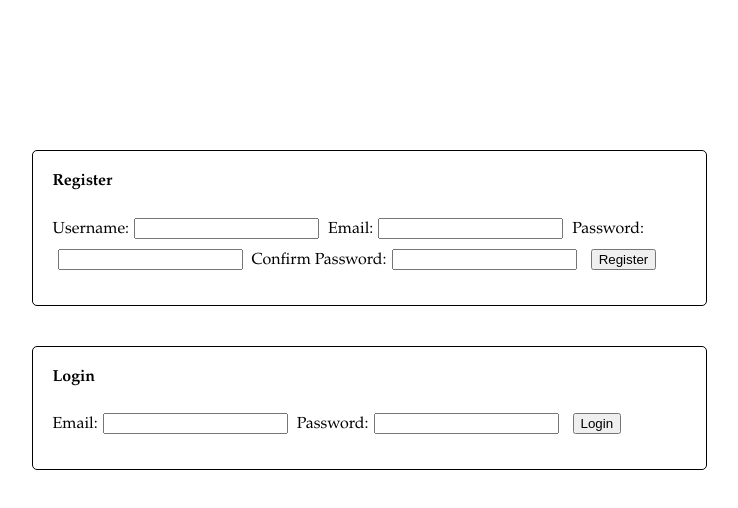
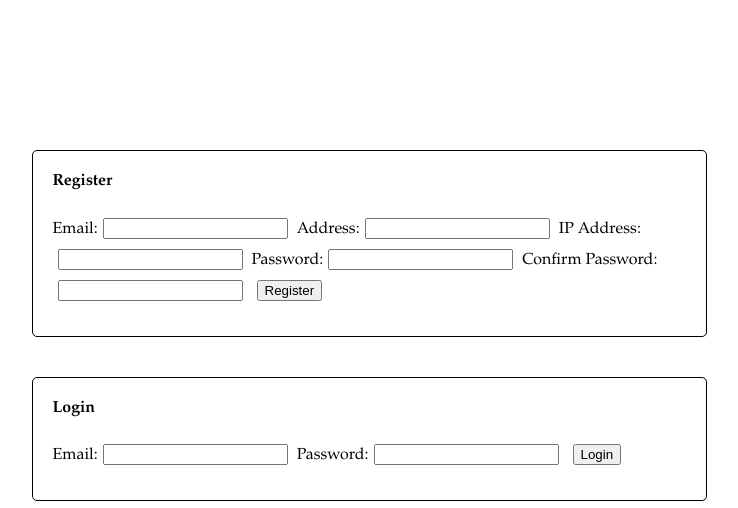
Before and after one commit to ebergstein/miningwebsite, a Django app: page / in a window 1280 px wide. Shown: the top 508 px of the page, without its empty margins (239-977 px from the left). Run offline with Django 3.2, Linux system fonts and the light colour scheme; parts of the project's set-up code (start-up, migrations or seed data) failed here and were passed over.

Commit message:
Implementing user separation by location.

```diff
--- a/apps/logreg/templates/logreg/index.html
+++ b/apps/logreg/templates/logreg/index.html
@@ -18,8 +18,9 @@
 			<form action="{% url 'login:register' %}" method="POST">
 				{% csrf_token %}
 				<h4>Register</h4>
-				<label>Username:<input type = "text" name = "username"></label>
 				<label>Email:<input type = "text" name = "email"></label>
+				<label>Address:<input type = "text" name = "address"></label>
+				<label>IP Address:<input type = "text" name = "ip"></label>
 				<label>Password:<input type = "password" name = "password"></label>
 				<label>Confirm Password:<input type = "password" name = "confirm"></label>
 				<input type = "submit" value = "Register">
--- a/apps/logreg/views.py
+++ b/apps/logreg/views.py
@@ -7,18 +7,20 @@ def index(request):
     return render(request, 'logreg/index.html')
 
 def register(request):
-    user = User.objects.regvalidator(request.POST['username'], request.POST['email'], request.POST['password'], request.POST['confirm'])
+    user = User.objects.regvalidator(request.POST['email'], request.POST['password'], request.POST['confirm'],
+    request.POST['address'], request.POST['ip'])
     if user['errors'] != []:
         for errors in user['errors']:
             messages.add_message(request, messages.ERROR, errors)
         return redirect(reverse('login:home'))
     prehash = User.objects.bcryptor(request.POST['password'])
     pwhash = prehash['pwhash']
-    User.objects.create(username = request.POST['username'], email = request.POST['email'], pwhash = pwhash)
-    request.session['username'] = request.POST['username']
+    User.objects.create(email = request.POST['email'], pwhash = pwhash,
+    address = request.POST['address'], ip = request.POST['ip'])
+    request.session['email'] = request.POST['email']
     check = User.objects.get(email = request.POST['email'])
     request.session['id'] = check.id
-    request.session['username'] = check.username
+    request.session['address'] = check.address
     return redirect(reverse('mining:home'))
 
 def login(request):
@@ -29,5 +31,5 @@ def login(request):
         return redirect(reverse('login:home'))
     namer = User.objects.get(email = request.POST['email'])
     request.session['id'] = namer.id
-    request.session['username'] = namer.username
+    request.session['address'] = namer.address
     return redirect(reverse('mining:home'))
--- a/apps/mininginfo/templates/mininginfo/index.html
+++ b/apps/mininginfo/templates/mininginfo/index.html
@@ -8,10 +8,13 @@
     <script src="https://ajax.googleapis.com/ajax/libs/jquery/3.2.1/jquery.min.js"></script>
     <script type = "text/javascript">
     		function update(){
-    			$.get("http://192.168.0.16:17790/api/miners", function(res){
+    			var ip = "{{ip}}"
+    			$.get("http://" + ip + "/api/miners", function(res){
 					var grouplist = res.groupList;
+					var address = "{{address}}"
 					var html_str = "<table><thead><tr><th>Miners</th><th>Status</th><th>Progress</th><th>Speed</th><th>Coin</th></tr></thead><tbody>";
 					for(var j = 0; j < grouplist.length; j++){
+						if(address == grouplist[j].name){
 						var minerlist = grouplist[j].minerList;
 							for(var i = 0; i < minerlist.length; i++){
 								html_str += "<tr>"
@@ -26,6 +29,7 @@
 								html_str += "<td>" + minerlist[i].coinInfo.displayName + "\n";
 								html_str += minerlist[i].coinInfo.revenuePerDay + "\n";
 								html_str += minerlist[i].coinInfo.revenuePerMonth + "</td></tr>";
+							}
 						}
 					}
 					html_str += "</tbody></table>";
```
Also changed, not shown: apps/logreg/models.py (+8 -5 lines), apps/mininginfo/views.py (+8 -2 lines), apps/logreg/migrations/0003_auto_20180326_2241.py (added). Lines whose indentation alone changed are shown as unchanged.
